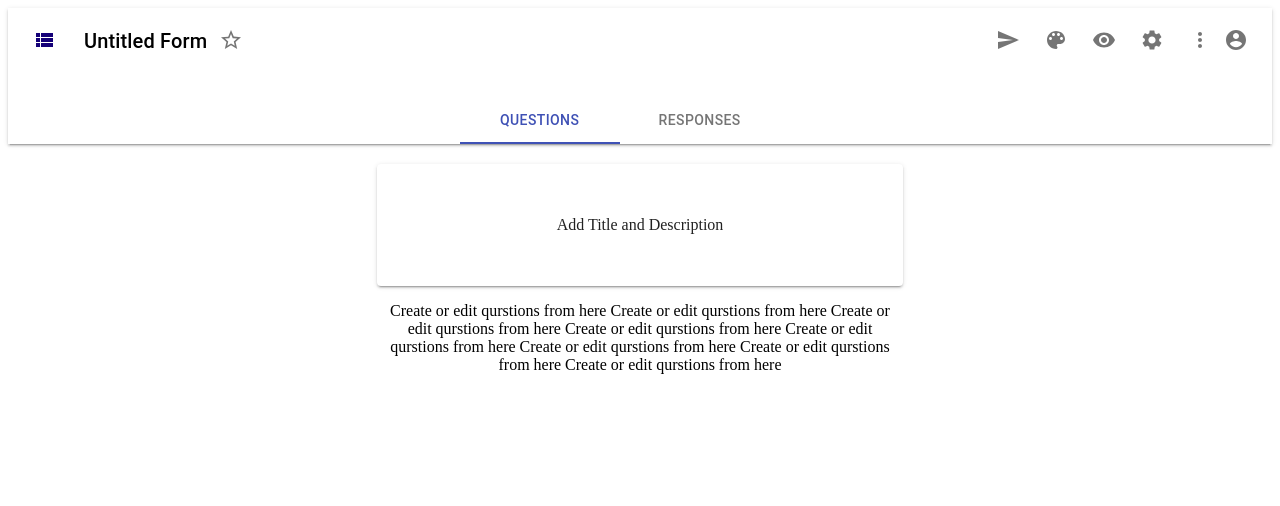
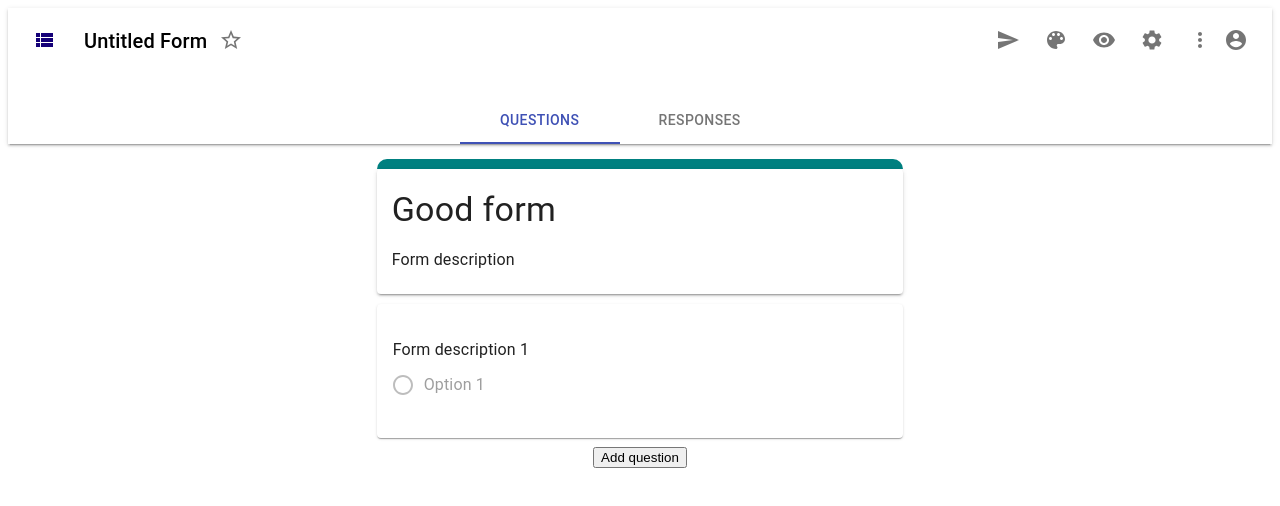
Before and after one commit to rohitsaini1196/google-forms, a React (Create React App) app: page /form/1 in a window 1280 px wide. Shown: the top 506 px of the page. Built offline with nearby package versions, Linux system fonts and the light colour scheme.

Commit message:
added dynamic question add

```diff
--- a/src/Components/Form/QuestionHeader.js
+++ b/src/Components/Form/QuestionHeader.js
@@ -1,18 +1,105 @@
 import React from 'react'
-import { Paper } from '@material-ui/core';
+import { Paper, Typography } from '@material-ui/core';
+import Radio from '@material-ui/core/Radio';
+import RadioGroup from '@material-ui/core/RadioGroup';
+import FormControlLabel from '@material-ui/core/FormControlLabel';
+import FormControl from '@material-ui/core/FormControl';
+import FormLabel from '@material-ui/core/FormLabel';
+import ExpansionPanel from '@material-ui/core/ExpansionPanel';
+import ExpansionPanelSummary from '@material-ui/core/ExpansionPanelSummary';
+import ExpansionPanelDetails from '@material-ui/core/ExpansionPanelDetails';
+import { makeStyles } from '@material-ui/core/styles';
+import ExpandMoreIcon from '@material-ui/icons/ExpandMore';
+import TextField from '@material-ui/core/TextField';
+
+
 
 function QuestionsHeader() {
+
+  const [questions, setQuestions]= React.useState([{questionText: "Question", open: false}]);
+
+  function addMoreQuestionField(){
+      expandCloseAll(); //I AM GOD
+      setQuestions(questions=> [...questions, {questionText: "Question", open: true}]);
+  }
+
+  function expandCloseAll(){
+    let qs = [...questions];
+     for (let j = 0; j < qs.length; j++) {
+      qs[j].open = false;
+     }
+     setQuestions(qs);
+  }
+
+  function handleExpand(i){
+    let qs = [...questions];
+    for (let j = 0; j < qs.length; j++) {
+      if(i ==j ){
+        qs[j].open = true;
+      } else{
+        qs[j].open = false;
+       }
+    }
+     setQuestions(qs);
+  }
+
+  function questionsUI(){
+    return  questions.map((ques, i)=> (
+      <div key={i}>
+          <div style={{marginBottom: "9px"}}>
+          {/* onChange={(e)=>{handleInputAddMember(e.target.value, i)}} */}
+            <ExpansionPanel onChange={()=>{handleExpand(i)}} expanded={questions[i].open}>
+              <ExpansionPanelSummary
+
+                aria-controls="panel1a-content"
+                id="panel1a-header"
+                elevation={1} style={{width:'100%'}}
+              >
+                { !questions[i].open ? (
+              <div style={{display: 'flex',flexDirection:'column', alignItems:'flex-start', marginLeft: '0px', paddingTop: '20px', paddingBottom: '20px'}}>
+                {/* <TextField id="standard-basic" label=" " value="Question" InputProps={{ disableUnderline: true }} />  */}
+                <Typography variant="subtitle1">Form description {i+1}</Typography>
+
+                  <FormControlLabel disabled control={<Radio />} label="Option 1" />
+              </div>
+              ): ""}
+              </ExpansionPanelSummary>
+
+
+              <ExpansionPanelDetails>
+
+              <div style={{display: 'flex',flexDirection:'column', alignItems:'flex-start', marginLeft: '15px', marginTop:'-15px'}}>
+
+                <Typography variant="subtitle1">Form description {i+1}</Typography>
+
+                <FormControlLabel disabled control={<Radio />} label={<TextField defaultValue="Default Value" />} />
+
+                <FormControlLabel disabled control={<Radio />} label="Option 2" />
+
+                  <Typography>
+                    Lorem ipsum dolor sit amet, consectetur adipiscing elit. Suspendisse malesuada lacus ex,
+                    sit amet blandit leo lobortis eget.
+                  </Typography>
+              </div>
+
+              </ExpansionPanelDetails>
+            </ExpansionPanel>
+          </div>
+    </div>
+     )
+    )
+  }
+
+
   return (
 
-          <Paper elevation={2}>
-              <br></br>
-              <br></br>
+          <div>
+            {questionsUI()}
+            <div>
+              <button onClick={addMoreQuestionField}>Add question</button>
+            </div>
 
-              <p>Add Title and Description</p>
-              <br></br>
-              <br></br>
-
-          </Paper>
+          </div>
 
   );
 }
--- a/src/Components/Form/QuestionsTab.js
+++ b/src/Components/Form/QuestionsTab.js
@@ -1,10 +1,17 @@
 import React from 'react'
 import QuestionHeader from './QuestionHeader';
 import {Grid} from '@material-ui/core';
+import { Paper, Typography } from '@material-ui/core';
 
 function QuestionsTab() {
+
+  const [formTitle, setFormTitle] = React.useState("");
+  const [formDescription, setFormDescription] = React.useState("");
+
+
+
   return (
-       <div style={{marginTop:'20px'}}>
+       <div style={{marginTop:'15px', marginBottom: '7px'}}>
            <Grid
             container
             direction="column"
@@ -12,9 +19,26 @@ function QuestionsTab() {
             alignItems="center"
             >
 
-             <Grid  xs={12} sm={5}>
-                 <QuestionHeader />
-                 <p>Create or edit qurstions from here Create or edit qurstions from here  Create or edit qurstions from here Create or edit qurstions from here Create or edit qurstions from here Create or edit qurstions from here Create or edit qurstions from here Create or edit qurstions from here</p>
+             <Grid item xs={12} sm={5} style={{width: '100%'}}>
+
+                  <Grid style={{borderTop: '10px solid teal', borderRadius: 10}}>
+                      <div>
+                          <div>
+                            <Paper elevation={2} style={{width:'100%'}}>
+                              <div style={{display: 'flex',flexDirection:'column', alignItems:'flex-start', marginLeft: '15px', paddingTop: '20px', paddingBottom: '20px'}}>
+                              <Typography variant="h4" style={{fontFamily:'sans-serif Roboto', marginBottom:"15px"}}>Good form</Typography>
+                              <Typography variant="subtitle1">Form description</Typography>
+                              </div>
+                            </Paper>
+                          </div>
+                      </div>
+                  </Grid>
+
+                  <Grid style={{paddingTop: '10px'}}>
+                    <div>
+                      <QuestionHeader />
+                    </div>
+                  </Grid>
 
             </Grid>
            </Grid>
```
